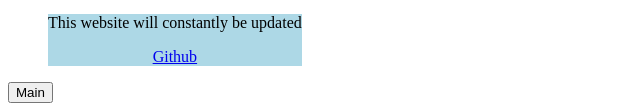
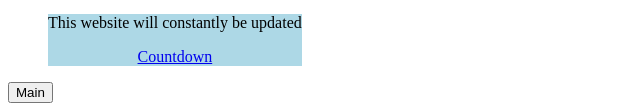
Before and after one commit to Dyang0/website, a plain HTML site: page projects.html in a window 1280 px wide. Shown: the part 1658-1766 px from the top of the page, 0-640 px from the left. Drawn offline with Linux system fonts and the light colour scheme.

Commit message:
Update projects.html

```diff
--- a/projects.html
+++ b/projects.html
@@ -47,7 +47,7 @@
     <li><p><a href="https://github.com/Dyang0/website">Website</a></p></li>
     <div class="myDiv">
       <p>This website will constantly be updated</p>
-      <p><a href="https://www.tickcounter.com/countdown/3504663/until-graduation">Github</a></p>
+      <p><a href="https://www.tickcounter.com/countdown/3504663/until-graduation">Countdown</a></p>
     </div>
 </ul>
 
```
